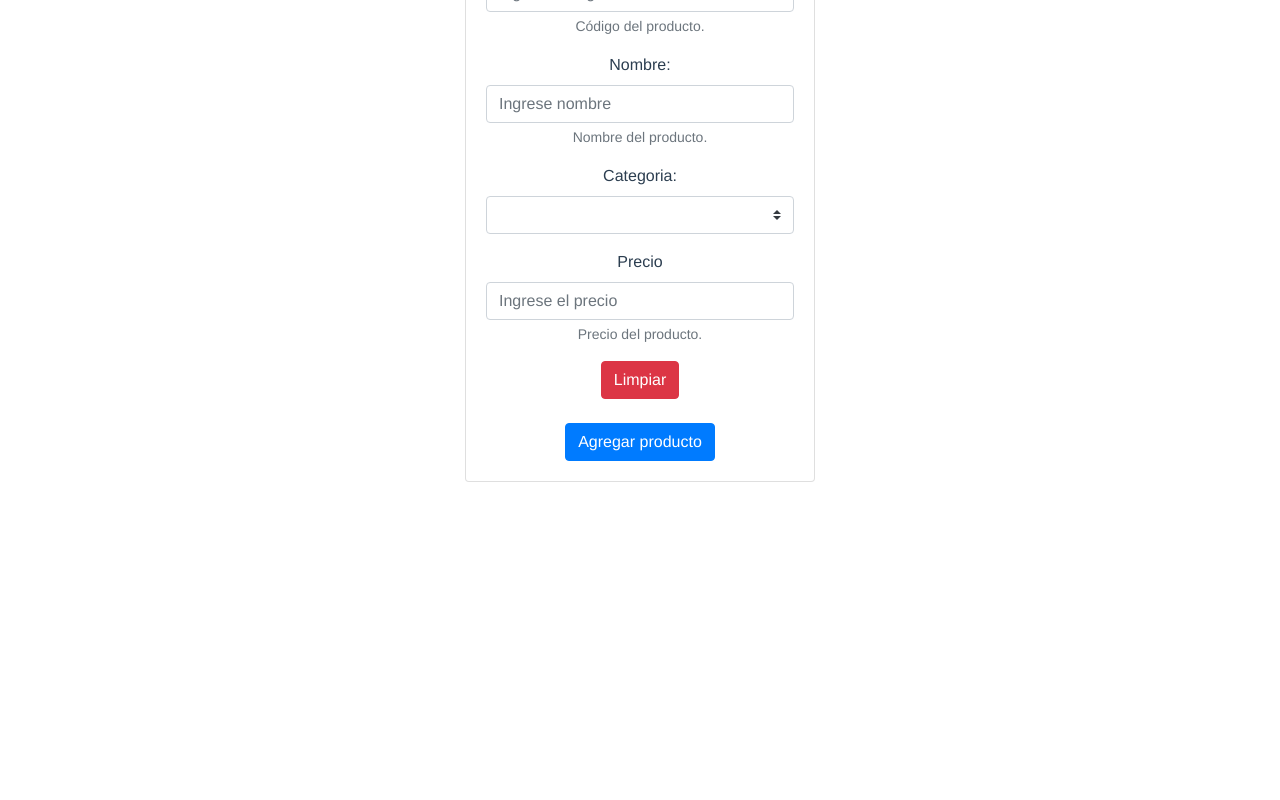
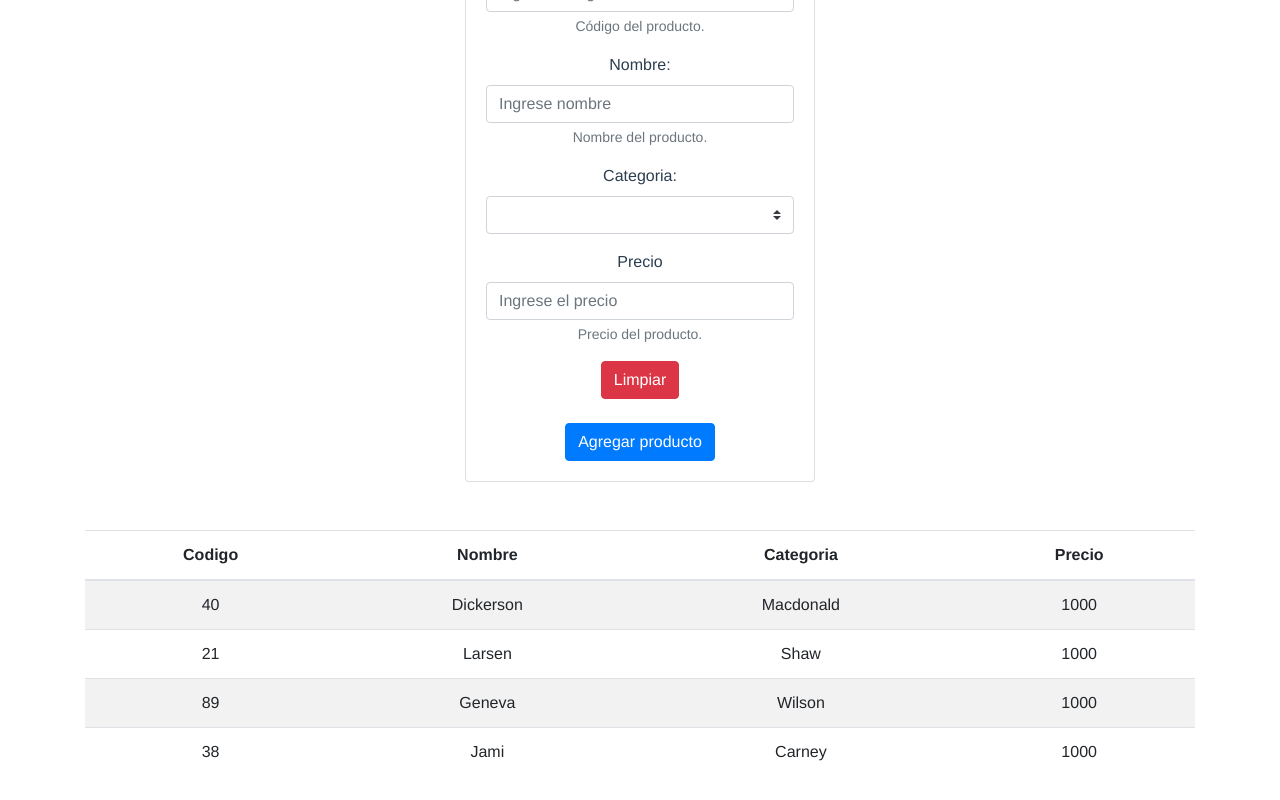
Before and after one commit to medinajose1502/front, a Vue app: page / in a window 1280 px wide. Shown: the part 566-1366 px from the top of the page. Before the commit the page ends 1048 px from the top, so only its background shows below. Built offline with nearby package versions, Linux system fonts and the light colour scheme.

Commit message:
Tabla agregada

```diff
--- a/src/components/Crud.vue
+++ b/src/components/Crud.vue
@@ -67,9 +67,9 @@ export default {
         this.precio = null
       }
       else{
-          if(this.id.length == 0) this.errores.push("Debe ingresar un código.")
-          if(this.nombre.length == 0) this.errores.push("Debe ingresar un nombre para el producto.")
-          if(this.categoria.length == 0) this.errores.push("Debe selecciona una categoria.")
+          if(this.id == '') this.errores.push("Debe ingresar un código.")
+          if(this.nombre == '') this.errores.push("Debe ingresar un nombre para el producto.")
+          if(this.categoria == '') this.errores.push("Debe selecciona una categoria.")
           if(this.precio == null) this.errores.push("Debe ingresar un precio.")
         }
     },
--- a/src/components/Tabla.vue
+++ b/src/components/Tabla.vue
@@ -1,12 +1,27 @@
 <template>
-  <div></div>
+  <div>
+  <br>
+  <br>
+    <b-table striped hover :items="items"></b-table>
+  <br>
+  <br>
+  </div>
 
 </template>
 
 <script>
-export default {
-
-}
+  export default {
+    data() {
+      return {
+        items: [
+          { codigo: 40, nombre: 'Dickerson', categoria: 'Macdonald', precio: 1000},
+          { codigo: 21, nombre: 'Larsen', categoria: 'Shaw', precio: 1000},
+          { codigo: 89, nombre: 'Geneva', categoria: 'Wilson', precio: 1000},
+          { codigo: 38, nombre: 'Jami', categoria: 'Carney', precio: 1000}
+        ]
+      }
+    }
+  }
 </script>
 
 <style>
```
